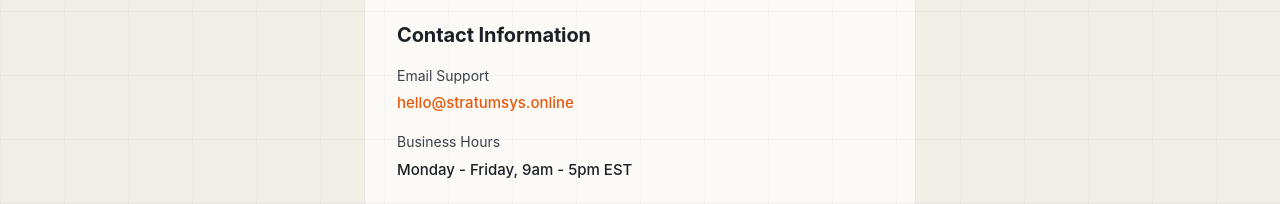
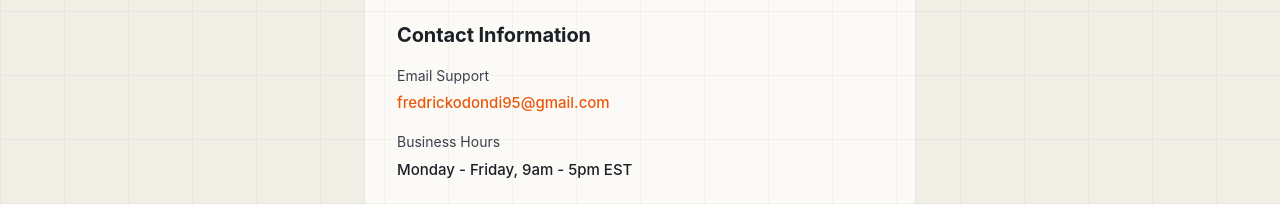
Before and after one commit to FredrickOdondi/stratum, a React (Vite) app: page /contact in a window 1280 px wide. Shown: the part 309-513 px from the top of the page. Built offline with nearby package versions, Linux system fonts and the light colour scheme; no server answers.

Commit message:
chore: update contact email to fredrickodondi95@gmail.com

```diff
--- a/src/pages/public/ContactPage.tsx
+++ b/src/pages/public/ContactPage.tsx
@@ -52,7 +52,7 @@ export function ContactPage() {
           <div style={{ display: 'flex', flexDirection: 'column', gap: '16px' }}>
             <div>
               <div style={{ fontSize: '0.875rem', color: 'var(--t2)', marginBottom: '4px' }}>Email Support</div>
-              <a href="mailto:hello@stratumsys.online" style={{ color: 'var(--gold)', textDecoration: 'none', fontWeight: 500 }}>hello@stratumsys.online</a>
+              <a href="mailto:fredrickodondi95@gmail.com" style={{ color: 'var(--gold)', textDecoration: 'none', fontWeight: 500 }}>fredrickodondi95@gmail.com</a>
             </div>
             <div>
               <div style={{ fontSize: '0.875rem', color: 'var(--t2)', marginBottom: '4px' }}>Business Hours</div>
--- a/src/pages/public/PrivacyPage.tsx
+++ b/src/pages/public/PrivacyPage.tsx
@@ -80,7 +80,7 @@ export function PrivacyPage() {
             <h2 style={{ fontSize: '1.25rem', fontWeight: 700, color: 'var(--t1)', marginBottom: 16 }}>4. Contact Us</h2>
             <p style={{ marginBottom: 16 }}>
               If you have any questions about this privacy policy or our privacy practices, please contact us at: <br/>
-              <a href="mailto:hello@stratumsys.online" style={{ color: 'var(--gold)', textDecoration: 'none' }}>hello@stratumsys.online</a>
+              <a href="mailto:fredrickodondi95@gmail.com" style={{ color: 'var(--gold)', textDecoration: 'none' }}>fredrickodondi95@gmail.com</a>
             </p>
           </section>
         </div>
```
